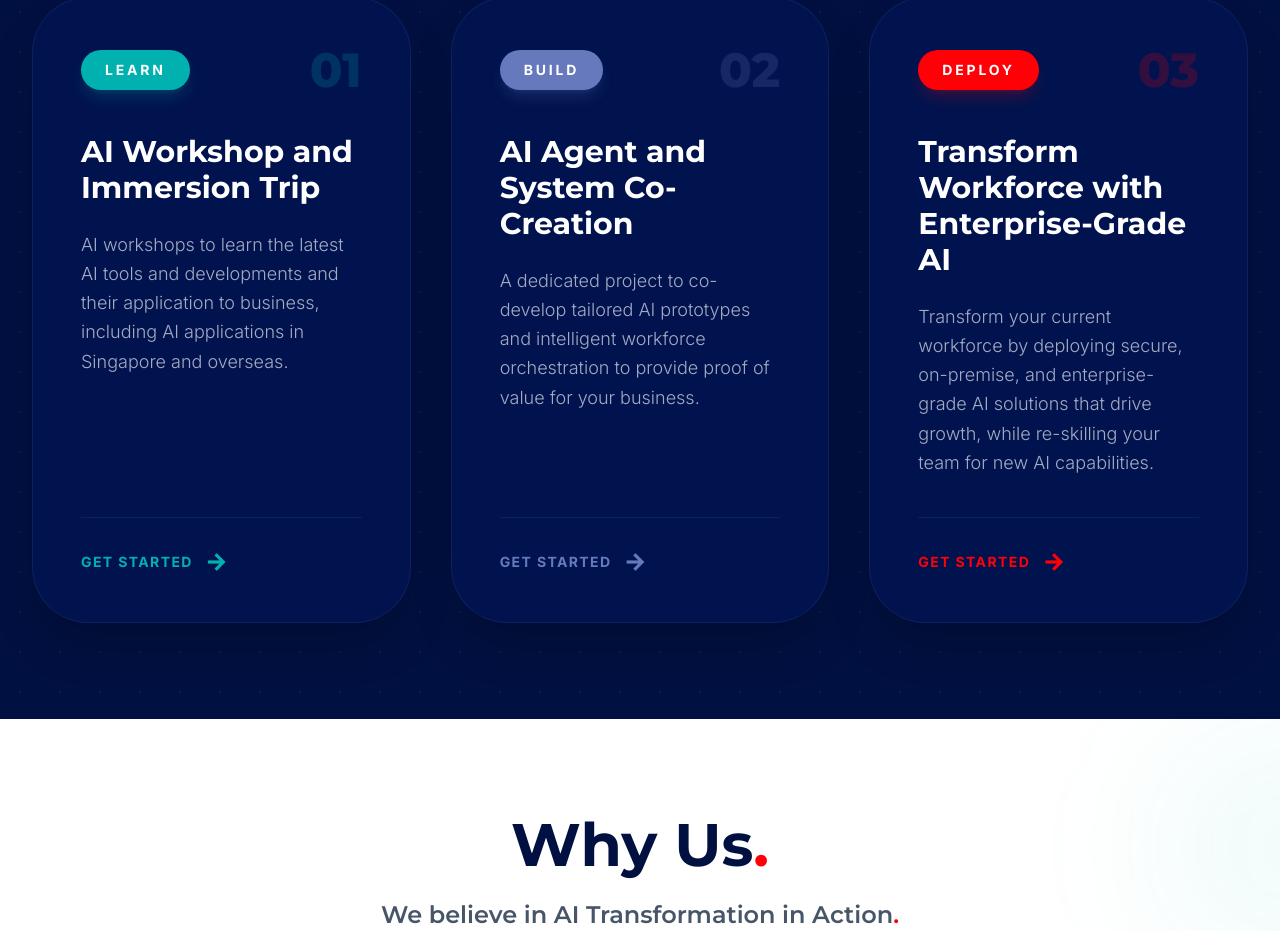
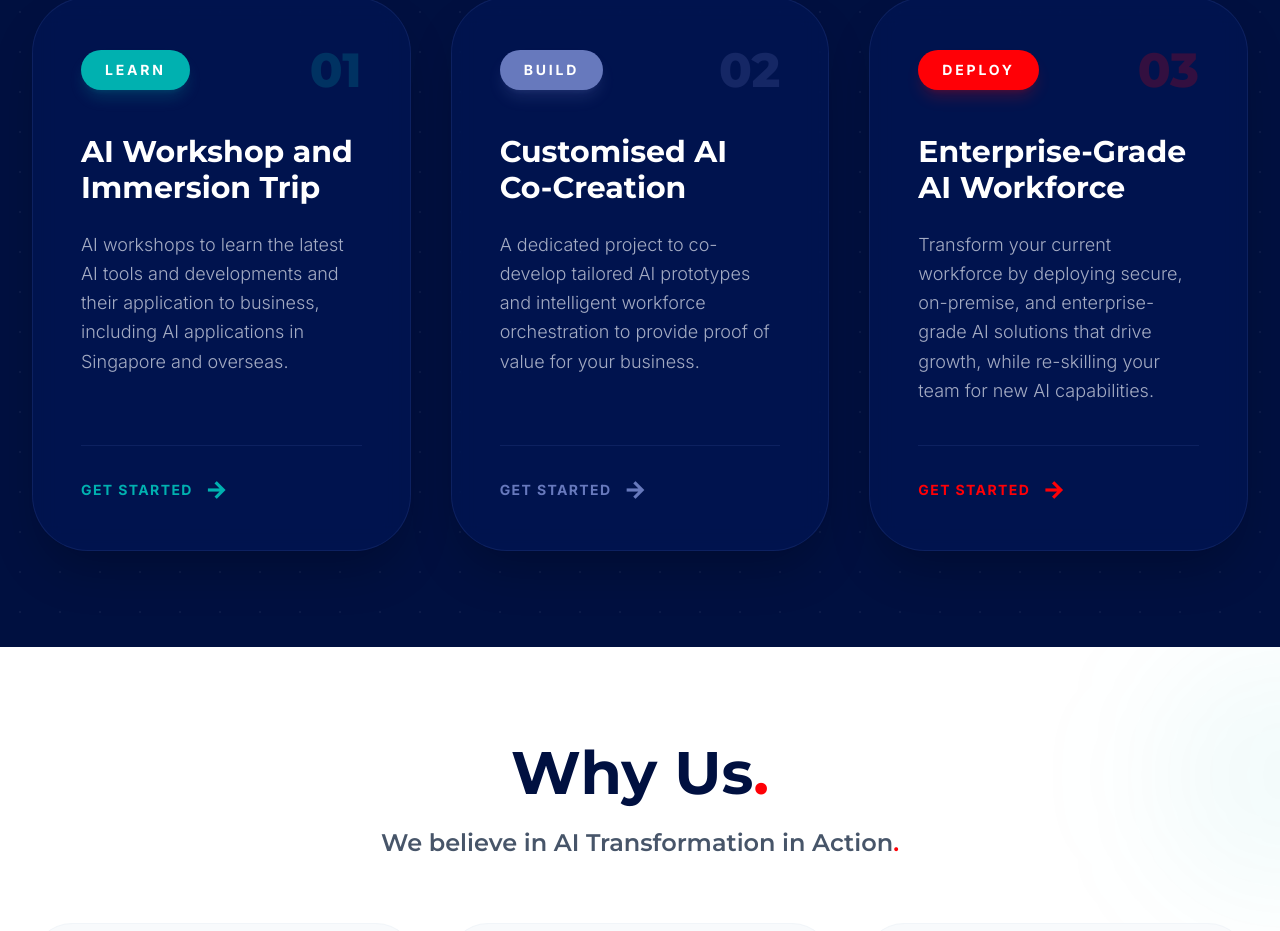
Before and after one commit to liwei9981/aiquire-website, a React (Vite) app: page / in a window 1280 px wide. Shown: the part 1279-2210 px from the top of the page. Built offline with nearby package versions, Linux system fonts and the light colour scheme.

Commit message:
Update offering titles

```diff
--- a/components/Offerings.tsx
+++ b/components/Offerings.tsx
@@ -13,14 +13,14 @@ export const Offerings: React.FC = () => {
     {
       num: '02',
       label: 'Build',
-      title: 'AI Agent and System Co-Creation',
+      title: 'Customised AI Co-Creation',
       accent: 'purple',
       desc: 'A dedicated project to co-develop tailored AI prototypes and intelligent workforce orchestration to provide proof of value for your business.'
     },
     {
       num: '03',
       label: 'Deploy',
-      title: 'Transform Workforce with Enterprise-Grade AI',
+      title: 'Enterprise-Grade AI Workforce',
       accent: 'red',
       desc: 'Transform your current workforce by deploying secure, on-premise, and enterprise-grade AI solutions that drive growth, while re-skilling your team for new AI capabilities.'
     }
```
